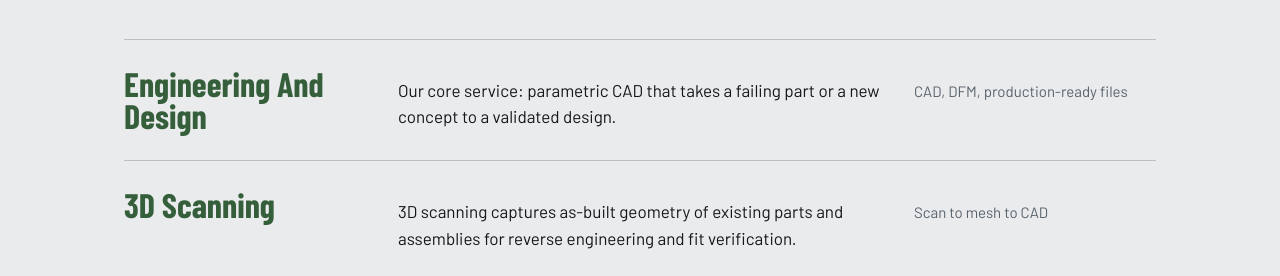
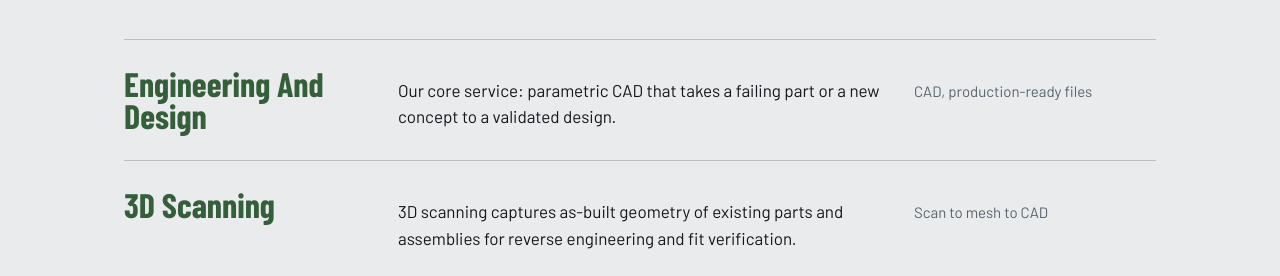
Before and after one commit to pbrewer2/arkos-site, a Jekyll site: the page built from index.html, in a window 1280 px wide and 900 px high, scrolled down 847 px. Shown: the part 178-454 px from the top of the window. Built offline with Jekyll 4.4.1, drawn with Linux system fonts in a browser that asks for light colours.

Commit message:
Update index.html

```diff
--- a/index.html
+++ b/index.html
@@ -23,7 +23,7 @@ description: Engineering and product design with in-house 3D printing, CNC plasm
     <div class="svc">
       <h3>Engineering And Design</h3>
       <p>Our core service: parametric CAD that takes a failing part or a new concept to a validated design.</p>
-      <div class="mat">CAD, DFM, production-ready files</div>
+      <div class="mat">CAD, production-ready files</div>
     </div>
     <div class="svc">
       <h3>3D Scanning</h3>
```
